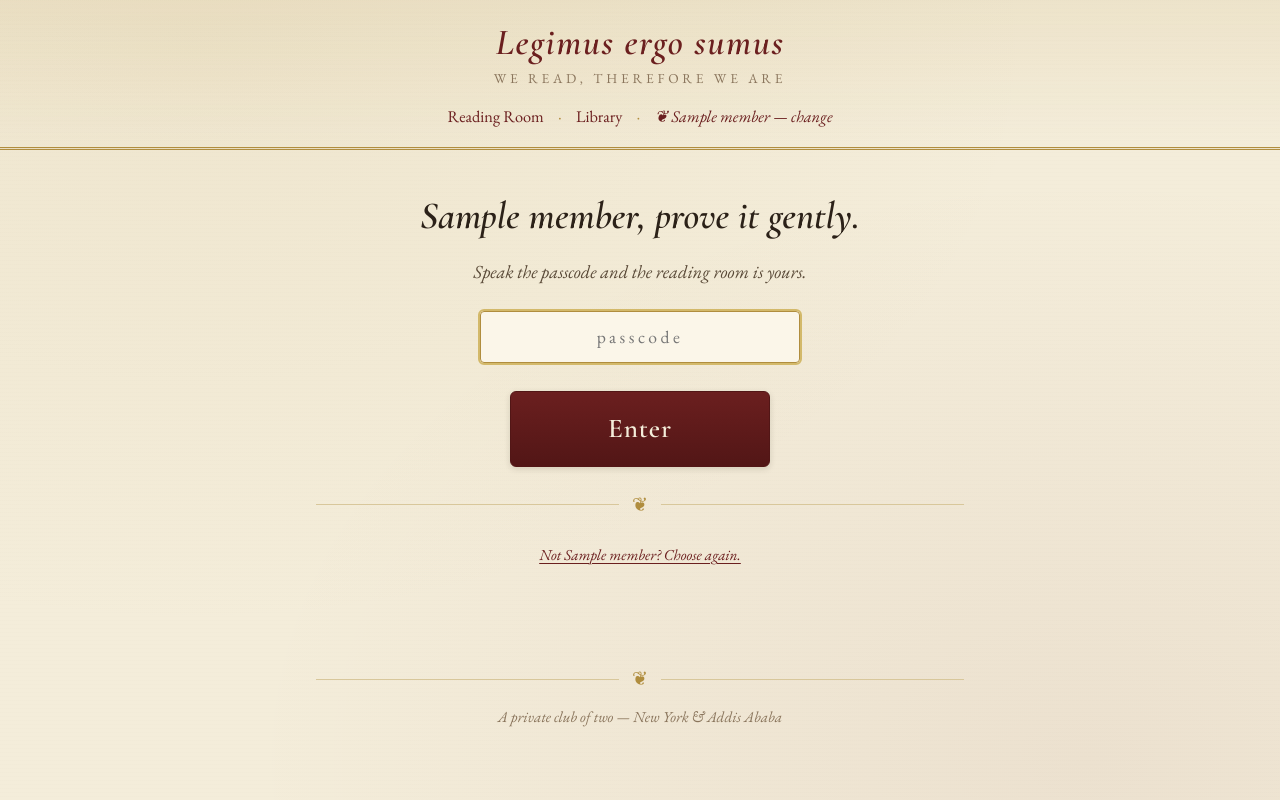
After one commit to RobelKDev/book-club, a Flask app: page /login in a window 1280 px wide. The commit adds this page. Run offline with Flask 3, Linux system fonts and the light colour scheme; the visitor is signed in with stand-in values (Sample User, id 1); a database or web service that is not in the repository returns one stand-in record (values such as "Sample title"); some libraries are stand-ins or nearby versions.

Commit message:
Passcode gate: per-reader passcode login (PASSCODE_ROBEL / PASSCODE_BITANIA env vars)

```diff
--- a/app.py
+++ b/app.py
@@ -9,6 +9,7 @@ only once BOTH members have completed chapter k-1. So each reader's
 "current chapter" is min(both members' completed chapters) + 1.
 """
 
+import hmac
 import os
 from datetime import datetime, timedelta, timezone
 
@@ -64,10 +65,32 @@ def now_iso():
 
 
 def current_member():
+    # A session only counts as logged in once the passcode gate has been
+    # passed (session["authed"]). Cookies minted before the passcode gate
+    # existed carry member_id without authed and are treated as logged out.
+    if not session.get("authed"):
+        return None
     mid = session.get("member_id")
     if not mid:
         return None
     return get_db().execute("SELECT * FROM members WHERE id = ?", (mid,)).fetchone()
+
+
+def passcode_for(member):
+    """The expected passcode for a member, from the environment.
+
+    PASSCODE_<NAME> (e.g. PASSCODE_ROBEL). Returns None when unset, in
+    which case login is denied (fail closed).
+    """
+    expected = os.environ.get(f"PASSCODE_{member['name'].upper()}")
+    return expected if expected else None
+
+
+def passcode_ok(member, given):
+    expected = passcode_for(member)
+    if not expected or not given:
+        return False
+    return hmac.compare_digest(given, expected)
 
 
 def members_list():
@@ -147,10 +170,35 @@ def identity():
         if member is None:
             flash("Choose one of the two readers, dear stranger.")
             return redirect(url_for("identity"))
-        session["member_id"] = member["id"]
-        session.permanent = True
-        return redirect(url_for("index"))
+        # Name chosen; the passcode itself is verified on /login.
+        session["pending_member_id"] = member["id"]
+        return redirect(url_for("login"))
     return render_template("identity.html", members=members_list())
+
+
+@app.route("/login", methods=["GET", "POST"])
+def login():
+    member = None
+    pid = session.get("pending_member_id")
+    if pid:
+        member = get_db().execute(
+            "SELECT * FROM members WHERE id = ?", (pid,)
+        ).fetchone()
+    if member is None:
+        return redirect(url_for("identity"))
+    if request.method == "POST":
+        given = (request.form.get("passcode") or "").strip()
+        if passcode_for(member) is None:
+            flash("The room has no passcode set for this reader yet.")
+        elif passcode_ok(member, given):
+            session.pop("pending_member_id", None)
+            session["member_id"] = member["id"]
+            session["authed"] = True
+            session.permanent = True
+            return redirect(url_for("index"))
+        else:
+            flash("That passcode does not open this reader's door.")
+    return render_template("login.html", member=member)
 
 
 # --------------------------------------------------------------------------- #
--- a/render.yaml
+++ b/render.yaml
@@ -14,6 +14,12 @@ services:
         # When set, the app uses Postgres; when unset, it falls back to
         # local SQLite.
         sync: false
+      - key: PASSCODE_ROBEL
+        # Robel's login passcode. Entered at deploy time, never committed.
+        sync: false
+      - key: PASSCODE_BITANIA
+        # Bitania's login passcode. Entered at deploy time, never committed.
+        sync: false
 # Persistence story on the free tier: Render's filesystem is ephemeral, so
 # the old SQLite file (DATABASE_PATH) would be wiped on every redeploy.
 # Instead, provision Render's free Postgres and paste its Internal Database
--- a/static/style.css
+++ b/static/style.css
@@ -186,7 +186,7 @@ label, legend {
 }
 fieldset.field { border: none; padding: 0; margin: 0 0 1.1rem; }
 
-input[type="text"], input[type="number"], textarea {
+input[type="text"], input[type="number"], input[type="password"], textarea {
   width: 100%;
   font-family: "EB Garamond", serif;
   font-size: 1.1rem;
@@ -203,6 +203,7 @@ input:focus, textarea:focus {
   border-color: var(--gold);
   background: #fbf6e9;
 }
+.passcode-input { text-align: center; letter-spacing: 0.2em; max-width: 320px; margin: 0 auto 1rem; }
 
 .radio-row { display: flex; gap: 0.75rem; flex-wrap: wrap; }
 .radio-pill { margin: 0; cursor: pointer; }
--- a/templates/identity.html
+++ b/templates/identity.html
@@ -10,6 +10,6 @@
     {% endfor %}
   </form>
   <div class="ornament"><span>&#10086;</span></div>
-  <p class="fineprint">This club admits exactly two members and asks for no passwords &mdash; only honesty.</p>
+  <p class="fineprint">This club admits exactly two members, each with a private passcode &mdash; the room remembers you once you've proven it.</p>
 </section>
 {% endblock %}
--- /dev/null
+++ b/templates/login.html
@@ -0,0 +1,15 @@
+{% extends "base.html" %}
+{% block title %}Passcode &middot; {{ member.name }}{% endblock %}
+{% block content %}
+<section class="gate">
+  <h1>{{ member.name }}, prove it gently.</h1>
+  <p class="lede">Speak the passcode and the reading room is yours.</p>
+  <form method="post" class="gate-form">
+    <input type="password" name="passcode" required autocomplete="current-password"
+           placeholder="passcode" class="passcode-input" autofocus>
+    <button type="submit" class="btn btn-giant">Enter</button>
+  </form>
+  <div class="ornament"><span>&#10086;</span></div>
+  <p class="fineprint"><a href="{{ url_for('identity') }}">Not {{ member.name }}? Choose again.</a></p>
+</section>
+{% endblock %}
```
Also changed, not shown: README.md.
